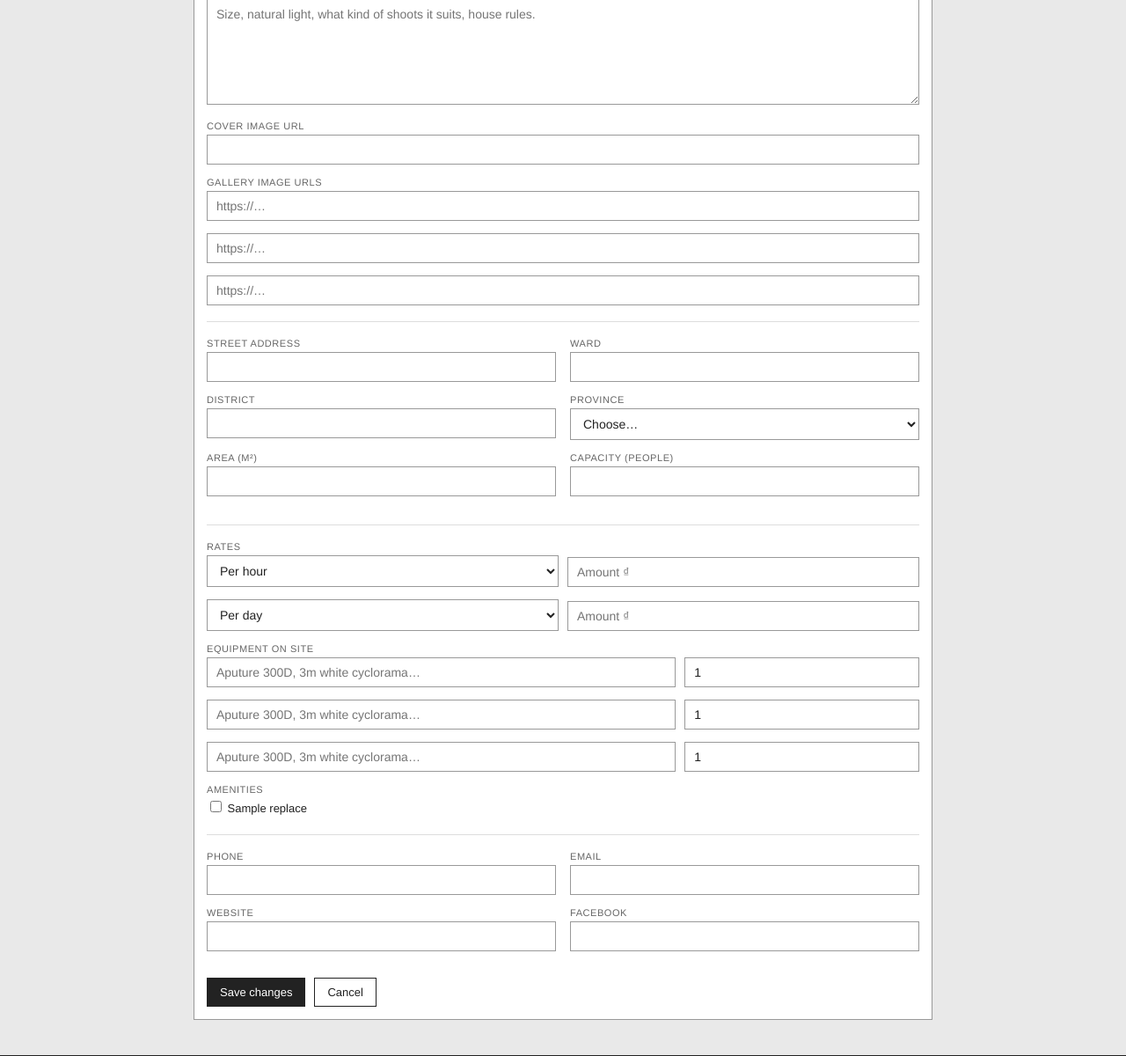
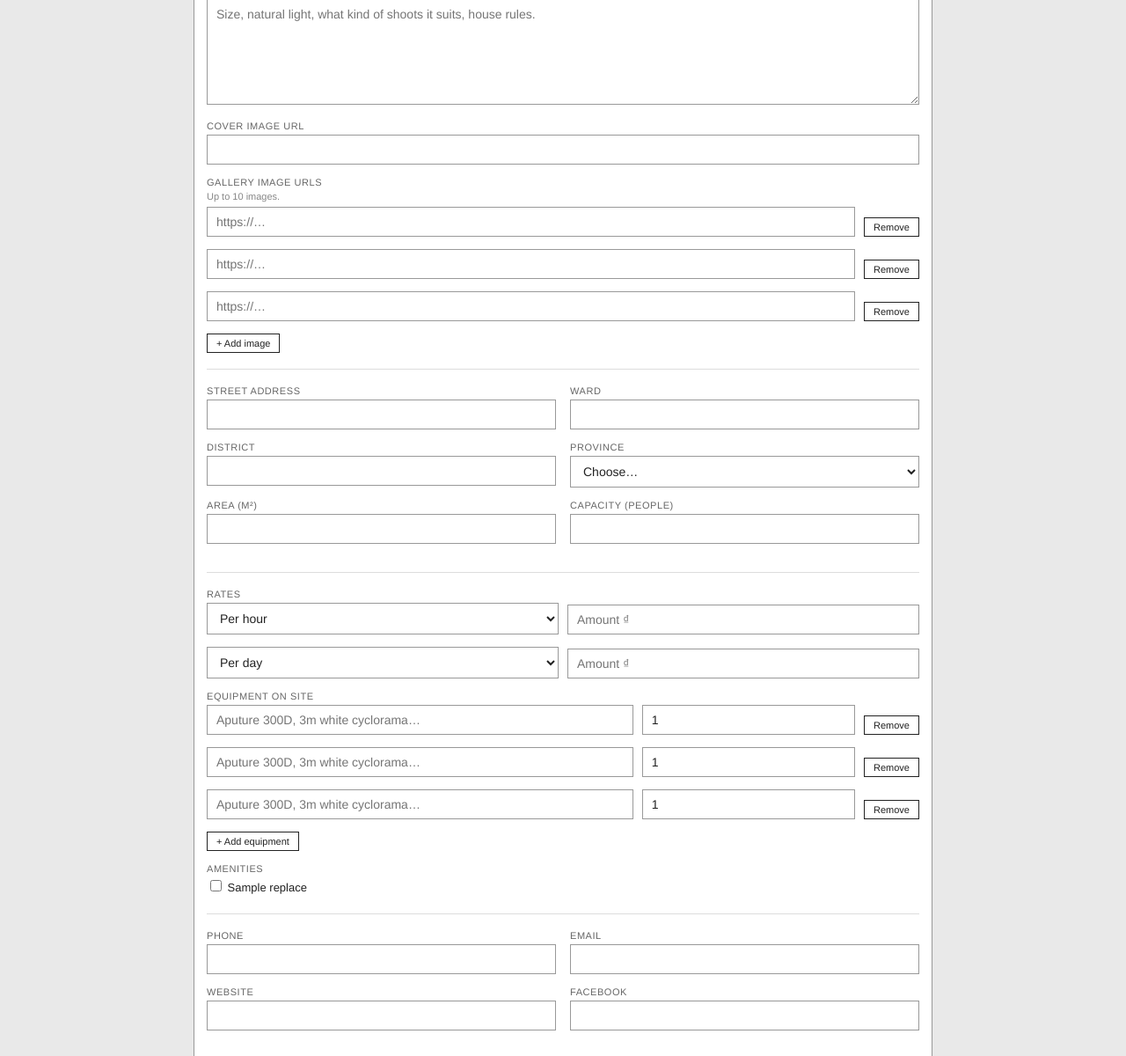
Before and after one commit to s4206592/WEB-PROGRAMMING-STUDIO, a Node server app: template app/views/studios/form.ejs in a window 1280 px wide. Shown: the part 220-1420 px from the top of the page at 88% size. Run offline with Node 20, Linux system fonts and the light colour scheme; tables that the repository leaves empty hold one stand-in row (values such as "Sample post"); the template is opened without the code that fills it: values that come from a table or form of the project are taken from there, most other values are stand-ins (such as "Sample title", 1, 10 or a date in 2020); data that the repository does not hold is empty; some libraries are stand-ins or nearby versions.

Commit message:
Studio listing form improvement
add adding feature to image gallery and equipment on site

```diff
--- /dev/null
+++ b/app/public/studio-form.js
@@ -0,0 +1,43 @@
+document.addEventListener('DOMContentLoaded', function () {
+  setupRepeatingRows({
+    rowsId: 'equipment-rows', templateId: 'equipment-row-template', addBtnId: 'add-equipment',
+    rowSelector: '.equipment-row', focusSelector: 'input[name="equipName"]'
+  });
+  setupRepeatingRows({
+    rowsId: 'gallery-rows', templateId: 'gallery-row-template', addBtnId: 'add-gallery',
+    rowSelector: '.gallery-row', focusSelector: 'input[name="galleryUrl"]', max: 10
+  });
+
+  function setupRepeatingRows(opts) {
+    var rows = document.getElementById(opts.rowsId);
+    var tpl = document.getElementById(opts.templateId);
+    var addBtn = document.getElementById(opts.addBtnId);
+    if (!rows || !tpl || !addBtn) return;
+
+    function updateAddBtn() {
+      if (!opts.max) return;
+      var count = rows.querySelectorAll(opts.rowSelector).length;
+      addBtn.disabled = count >= opts.max;
+    }
+
+    addBtn.addEventListener('click', function () {
+      rows.appendChild(tpl.content.cloneNode(true));
+      var all = rows.querySelectorAll(opts.rowSelector);
+      var last = all[all.length - 1];
+      var focusEl = last.querySelector(opts.focusSelector);
+      if (focusEl) focusEl.focus();
+      updateAddBtn();
+    });
+
+    // Keep at least one row — submitting the field with zero entries is
+    // treated differently server-side than submitting it with one blank.
+    rows.addEventListener('click', function (e) {
+      if (!e.target.classList.contains('remove-row')) return;
+      if (rows.querySelectorAll(opts.rowSelector).length <= 1) return;
+      e.target.closest(opts.rowSelector).remove();
+      updateAddBtn();
+    });
+
+    updateAddBtn();
+  }
+});
--- a/app/views/studios/form.ejs
+++ b/app/views/studios/form.ejs
@@ -26,10 +26,23 @@
         <input id="coverImageUrl" type="url" name="coverImageUrl" value="<%= v('coverImageUrl') %>"></div>
       <div class="form-row">
         <div class="field-label">Gallery image URLs</div>
+        <div class="hint" style="margin-bottom:6px;">Up to 10 images.</div>
         <% var gal = (studio && studio.gallery || []).map(function(g){ return g.url; }); while (gal.length < 3) gal.push(''); %>
-        <% gal.slice(0,10).forEach(function(u){ %>
-          <div class="form-row"><input type="url" name="galleryUrl" value="<%= u %>" placeholder="https://…"></div>
-        <% }) %>
+        <div id="gallery-rows">
+          <% gal.slice(0,10).forEach(function(u){ %>
+            <div class="form-row inline gallery-row">
+              <div style="flex:1;"><input type="url" name="galleryUrl" value="<%= u %>" placeholder="https://…"></div>
+              <button type="button" class="btn small secondary remove-row">Remove</button>
+            </div>
+          <% }) %>
+        </div>
+        <template id="gallery-row-template">
+          <div class="form-row inline gallery-row">
+            <div style="flex:1;"><input type="url" name="galleryUrl" placeholder="https://…"></div>
+            <button type="button" class="btn small secondary remove-row">Remove</button>
+          </div>
+        </template>
+        <button type="button" class="btn small secondary" id="add-gallery">+ Add image</button>
       </div>
 
       <hr class="rule">
@@ -72,12 +85,23 @@
 
       <div class="form-row">
         <div class="field-label">Equipment on site</div>
-        <% equipment.slice(0,8).forEach(function(e){ %>
-          <div class="form-row inline">
-            <div style="flex:2;"><input type="text" name="equipName" value="<%= e.name || '' %>" placeholder="Aputure 300D, 3m white cyclorama…"></div>
-            <div style="flex:1;"><input type="number" name="equipQty" value="<%= e.quantity || 1 %>" min="1"></div>
+        <div id="equipment-rows">
+          <% equipment.forEach(function(e){ %>
+            <div class="form-row inline equipment-row">
+              <div style="flex:2;"><input type="text" name="equipName" value="<%= e.name || '' %>" placeholder="Aputure 300D, 3m white cyclorama…"></div>
+              <div style="flex:1;"><input type="number" name="equipQty" value="<%= e.quantity || 1 %>" min="1"></div>
+              <button type="button" class="btn small secondary remove-row">Remove</button>
+            </div>
+          <% }) %>
+        </div>
+        <template id="equipment-row-template">
+          <div class="form-row inline equipment-row">
+            <div style="flex:2;"><input type="text" name="equipName" placeholder="Aputure 300D, 3m white cyclorama…"></div>
+            <div style="flex:1;"><input type="number" name="equipQty" value="1" min="1"></div>
+            <button type="button" class="btn small secondary remove-row">Remove</button>
           </div>
-        <% }) %>
+        </template>
+        <button type="button" class="btn small secondary" id="add-equipment">+ Add equipment</button>
       </div>
 
       <div class="form-row">
@@ -108,4 +132,5 @@
     </form>
   </div>
 </div>
+<script src="/studio-form.js" defer></script>
 <%- include('../partials/footer') %>
```
